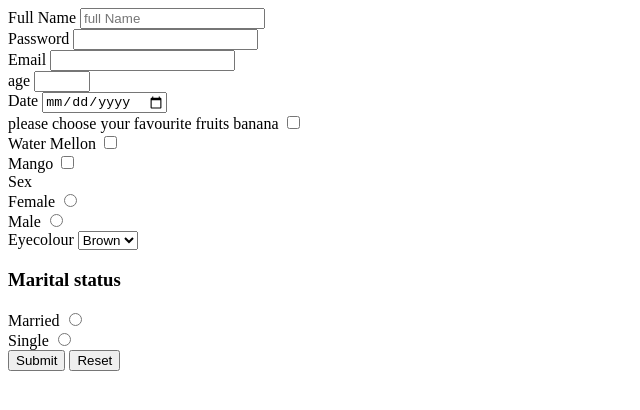
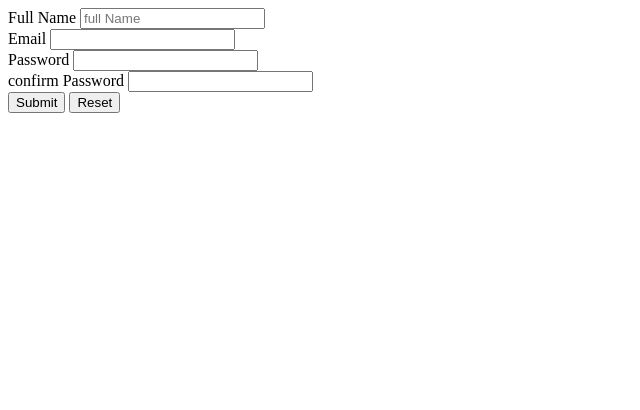
Before and after one commit to EZEOGU-prog/Login-Signup-form, a plain HTML site: page signUp.html in a window 1280 px wide. Shown: the whole page, without its empty margins (0-640 px from the left). Drawn offline with Linux system fonts and the light colour scheme.

Commit message:
first commit

```diff
--- a/signUp.html
+++ b/signUp.html
@@ -15,64 +15,17 @@
     <input type="text" name= "name" id="name" placeholder="full Name" required>
     </div>
     <div>
+        <label for="email">Email</label>
+        <input type="email" name="email" id="email" aria-required="">
+        </div>
+    <div>
     <label for="password">Password</label>
     <input type="password" password = "password" required>
     </div>
     <div>
-        <label for="email">Email</label>
-        <input type="email" name="email" id="email" aria-required="">
+        <label for="confirm_password">confirm Password</label>
+        <input type="password" password = "password" required>
         </div>
-        <div>
-            <label for="age">age</label>
-            <input type="number" name="age" id="age" min="18" max="35">
-            </div>
-            <div>
-                <label for="date">Date</label>
-                <input type="date" name="date" id="date">
-                </div>
-                <div>
-                    please choose your favourite fruits
-                <label for="banana">banana</label>
-
-                 <input type="checkbox" name="banana" id="banana">
-                    </div>
-
-                <div>
-                    <label for="water mellon">Water Mellon</label>
-                    <input type="checkbox" name="water mellon" id="water mellon"
-                </div>
-                <div>
-                <label for="mango">Mango</label>
-                <input type="checkbox" name="mango" id="mango">
-                </div>
-                Sex
-                <div>
-
-                    <label for="female">Female</label>
-                    <input type="radio" name="gender" id="female">
-                </div>
-                <div>
-                    <label for="male">Male</label>
-                    <input type="radio" name="gender" id="male">
-                </div>
-                <div>
-                    <label for="eyecolour">Eyecolour</label>
-                    <select name="eyecolour id="eyecolour">
-                        <option value="green">Brown</option>
-                        <option value="black">Black</option>
-                    </select>
-
-                </div>
-               <h3>Marital status</h3>
-                <div>
-                    <label>Married</label>
-                    <input type="radio" name="yes" id="yes">
-
-                </div>
-                <div>
-                    <label for>Single</label>
-                    <input type="radio" name="yes" id="yes">
-                </div>
 
     <button type="submit">Submit</button>
     <button type="reset">Reset</button>
```
Also changed, not shown: index.html (+4 -4 lines), angular.jpg (deleted), facebook.jpg (added), instagram.jpg (added), javascript.jpg (deleted), phython.jpg (deleted), twitter.jpg (added).
